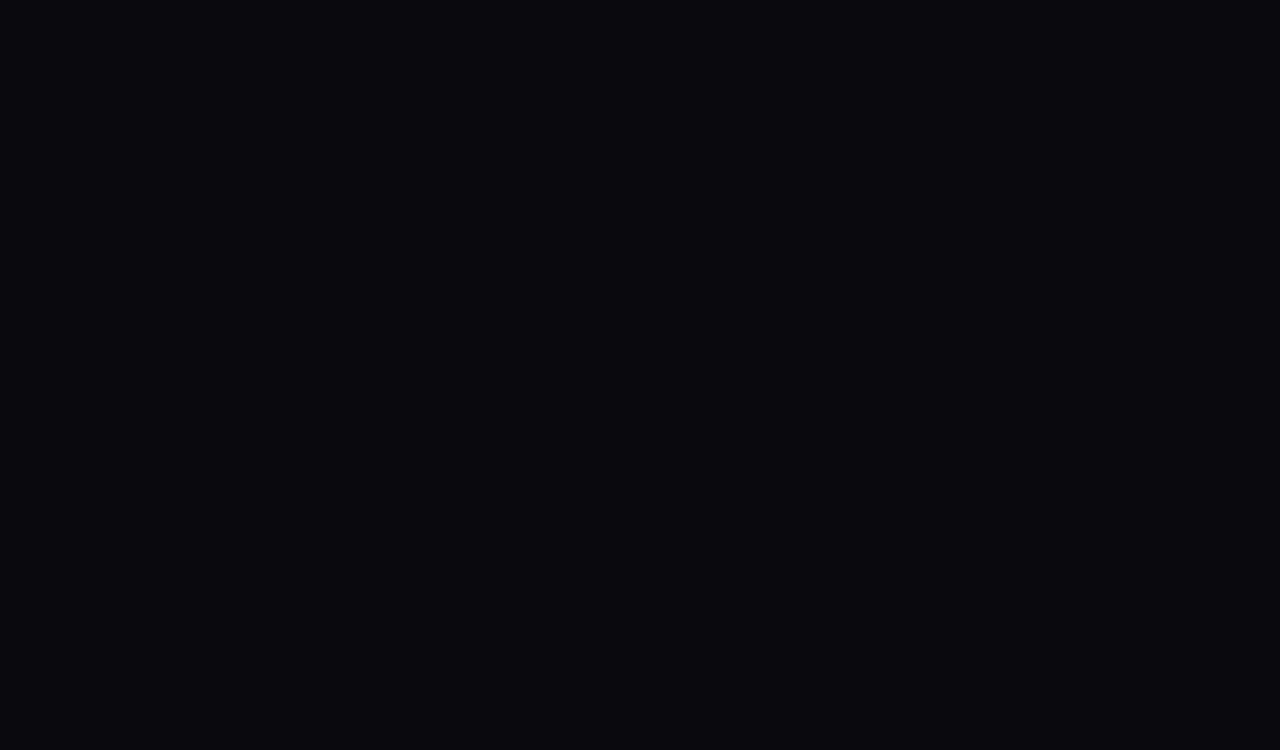
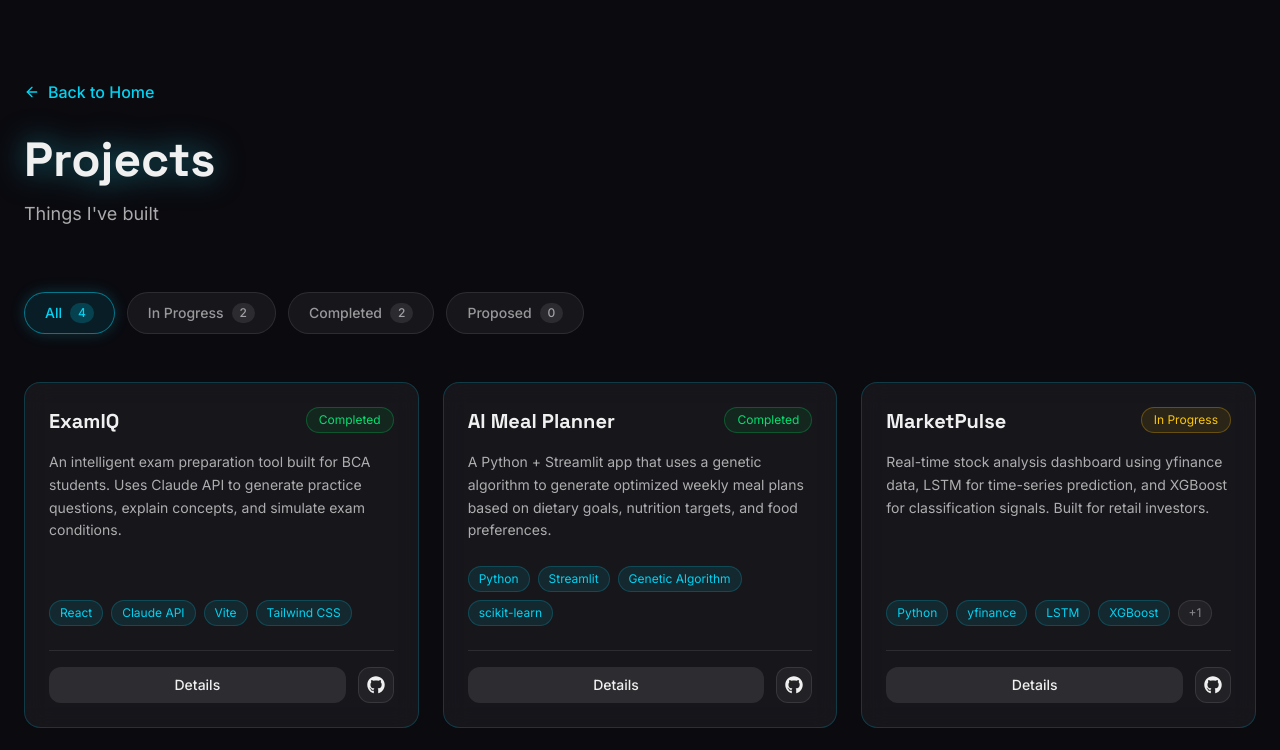
Before and after one commit to rohitraj-dev/portfolio, a React app: page /projects in a window 1280 px wide. Before the commit this address had no page. Shown: the top 750 px of the page. Built offline with nearby package versions, Linux system fonts and the light colour scheme; the HTML template or start-up script is replaced by a standard one.

Commit message:
feat: add /projects full page with filter tabs and detail pages

```diff
--- a/src/App.jsx
+++ b/src/App.jsx
@@ -1,7 +1,7 @@
 import { BrowserRouter, Routes, Route } from 'react-router-dom'
 import Home from './pages/Home'
 import ProjectDetail from './pages/ProjectDetail'
-
+import AllProjects from './pages/AllProjects'
 import Certifications from './pages/Certifications'
 import Education from './pages/Education'
 
@@ -10,6 +10,7 @@ function App() {
     <BrowserRouter>
       <Routes>
         <Route path="/" element={<Home />} />
+        <Route path="/projects" element={<AllProjects />} />
         <Route path="/projects/:id" element={<ProjectDetail />} />
         <Route path="/certifications" element={<Certifications />} />
         <Route path="/education" element={<Education />} />
--- a/src/components/Navbar.jsx
+++ b/src/components/Navbar.jsx
@@ -6,7 +6,7 @@ import { Link } from 'react-router-dom';
 const navLinks = [
   { label: 'About', id: 'about' },
   { label: 'Skills', id: 'skills' },
-  { label: 'Projects', id: 'projects' },
+  { label: 'Projects', path: '/projects' },
   { label: 'Education', path: '/education' },
   { label: 'Certifications', path: '/certifications' },
   { label: 'Contact', id: 'contact' },
--- /dev/null
+++ b/src/pages/AllProjects.jsx
@@ -0,0 +1,179 @@
+import { useState, useMemo } from 'react';
+import { motion, AnimatePresence } from 'framer-motion';
+import { Link } from 'react-router-dom';
+import { ExternalLink, ArrowLeft, ArrowRight } from 'lucide-react';
+import { FaGithub } from 'react-icons/fa6';
+import projectsData from '../data/projects';
+
+const TABS = ['All', 'In Progress', 'Completed', 'Proposed'];
+
+export default function AllProjects() {
+  const [activeTab, setActiveTab] = useState('All');
+
+  const filteredProjects = useMemo(() => {
+    if (activeTab === 'All') return projectsData;
+    return projectsData.filter((project) => project.status === activeTab);
+  }, [activeTab]);
+
+  return (
+    <div className="min-h-screen bg-[#0a0a0f] text-white py-20 px-6">
+      <div className="max-w-7xl mx-auto">
+
+        {/* Navigation & Hero */}
+        <div className="mb-16">
+          <Link
+            to="/"
+            className="text-cyan-400 hover:text-white transition-colors flex items-center gap-2 mb-8 font-medium inline-flex"
+          >
+            <ArrowLeft size={16} /> Back to Home
+          </Link>
+
+          <motion.div
+            initial={{ opacity: 0, y: -20 }}
+            animate={{ opacity: 1, y: 0 }}
+            transition={{ duration: 0.5 }}
+            className="text-center md:text-left"
+          >
+            <h1 className="text-4xl md:text-5xl font-bold font-[Space_Grotesk] drop-shadow-[0_0_15px_rgba(34,211,238,0.5)] mb-4">
+              Projects
+            </h1>
+            <p className="text-white/70 text-lg max-w-2xl">
+              Things I've built
+            </p>
+          </motion.div>
+        </div>
+
+        {/* Filter Tabs */}
+        <div className="flex flex-wrap items-center justify-center md:justify-start gap-3 mb-12">
+          {TABS.map((tab) => {
+            const count = tab === 'All'
+              ? projectsData.length
+              : projectsData.filter(p => p.status === tab).length;
+
+            const isActive = activeTab === tab;
+
+            return (
+              <button
+                key={tab}
+                onClick={() => setActiveTab(tab)}
+                className={`px-5 py-2.5 rounded-full text-sm font-medium transition-all duration-300 flex items-center gap-2 border ${
+                  isActive
+                    ? 'bg-cyan-400/10 border-cyan-400/50 text-cyan-400 shadow-[0_0_15px_rgba(34,211,238,0.2)]'
+                    : 'bg-white/5 border-white/10 text-white/60 hover:bg-white/10 hover:text-white hover:border-white/20'
+                }`}
+              >
+                {tab}
+                <span className={`text-xs px-2 py-0.5 rounded-full ${
+                  isActive ? 'bg-cyan-400/20 text-cyan-400' : 'bg-white/10 text-white/60'
+                }`}>
+                  {count}
+                </span>
+              </button>
+            );
+          })}
+        </div>
+
+        {/* Projects Grid */}
+        {filteredProjects.length > 0 ? (
+          <motion.div
+            layout
+            className="grid grid-cols-1 md:grid-cols-2 lg:grid-cols-3 gap-6"
+          >
+            <AnimatePresence mode="popLayout">
+              {filteredProjects.map((project, index) => {
+                let badgeClass = "bg-white/10 text-white border-white/20";
+                if (project.status === "Completed" || project.status === "Done") {
+                  badgeClass = "bg-green-500/10 text-green-400 border-green-500/30";
+                } else if (project.status === "In Progress") {
+                  badgeClass = "bg-yellow-500/10 text-yellow-400 border-yellow-500/30";
+                } else if (project.status === "Proposed") {
+                  badgeClass = "bg-purple-500/10 text-purple-400 border-purple-500/30";
+                }
+
+                return (
+                  <motion.div
+                    key={project.id}
+                    layout
+                    initial={{ opacity: 0, y: 20 }}
+                    animate={{ opacity: 1, y: 0 }}
+                    exit={{ opacity: 0, scale: 0.9 }}
+                    transition={{ duration: 0.4, delay: index * 0.1 }}
+                    className="flex flex-col bg-white/5 backdrop-blur-md border border-cyan-400/20 rounded-2xl overflow-hidden hover:border-cyan-400/50 hover:shadow-[0_0_20px_rgba(34,211,238,0.1)] transition-all duration-300"
+                  >
+                    <div className="p-6 flex-1 flex flex-col">
+                      <div className="flex justify-between items-start mb-4">
+                        <h3 className="text-xl font-bold text-white font-[Space_Grotesk]">
+                          {project.title}
+                        </h3>
+                        <span className={`text-xs px-3 py-1 rounded-full border whitespace-nowrap ${badgeClass}`}>
+                          {project.status === 'Done' ? 'Completed' : project.status}
+                        </span>
+                      </div>
+
+                      <p className="text-white/70 text-sm leading-relaxed mb-6 flex-1">
+                        {project.description}
+                      </p>
+
+                      <div className="flex flex-wrap gap-2 mb-6">
+                        {project.tags.slice(0, 4).map((tag, idx) => (
+                          <span
+                            key={idx}
+                            className="bg-cyan-400/10 border border-cyan-400/20 text-cyan-400 text-xs rounded-full px-2.5 py-1"
+                          >
+                            {tag}
+                          </span>
+                        ))}
+                        {project.tags.length > 4 && (
+                          <span className="bg-white/5 border border-white/10 text-white/50 text-xs rounded-full px-2.5 py-1">
+                            +{project.tags.length - 4}
+                          </span>
+                        )}
+                      </div>
+
+                      <div className="flex items-center gap-3 mt-auto pt-4 border-t border-white/10">
+                        <Link
+                          to={`/projects/${project.id}`}
+                          className="flex-1 text-center bg-white/10 hover:bg-white/20 text-white text-sm font-medium py-2 px-4 rounded-xl transition-colors"
+                        >
+                          Details
+                        </Link>
+                        {project.github && (
+                          <a
+                            href={project.github}
+                            target="_blank"
+                            rel="noopener noreferrer"
+                            className="p-2 bg-white/5 hover:bg-white/10 border border-white/10 text-white rounded-xl transition-colors"
+                          >
+                            <FaGithub size={18} />
+                          </a>
+                        )}
+                        {project.live && (
+                          <a
+                            href={project.live}
+                            target="_blank"
+                            rel="noopener noreferrer"
+                            className="p-2 bg-cyan-400/10 hover:bg-cyan-400/20 border border-cyan-400/20 text-cyan-400 rounded-xl transition-colors"
+                          >
+                            <ExternalLink size={18} />
+                          </a>
+                        )}
+                      </div>
+                    </div>
+                  </motion.div>
+                );
+              })}
+            </AnimatePresence>
+          </motion.div>
+        ) : (
+          <motion.div
+            initial={{ opacity: 0 }}
+            animate={{ opacity: 1 }}
+            className="text-center py-20 bg-white/5 border border-white/10 rounded-2xl"
+          >
+            <p className="text-white/50 text-lg">No projects found in this category.</p>
+          </motion.div>
+        )}
+      </div>
+    </div>
+  );
+}
--- a/src/pages/Home.jsx
+++ b/src/pages/Home.jsx
@@ -2,7 +2,6 @@ import Navbar from '../components/Navbar'
 import Hero from '../components/Hero'
 import About from '../components/About'
 import Skills from '../components/Skills'
-import Projects from '../components/Projects'
 import Contact from '../components/Contact'
 
 function Home() {
@@ -12,7 +11,6 @@ function Home() {
       <Hero />
       <About />
       <Skills />
-      <Projects />
       <Contact />
 
       <footer className="bg-[#0a0a0f] border-t border-white/10 py-6 text-center">
--- a/src/pages/ProjectDetail.jsx
+++ b/src/pages/ProjectDetail.jsx
@@ -14,8 +14,8 @@ export default function ProjectDetail() {
     return (
       <div className="min-h-screen bg-[#0a0a0f] flex flex-col items-center justify-center text-white px-6 text-center">
         <h1 className="text-3xl font-bold mb-4 font-[Space_Grotesk]">Project not found</h1>
-        <Link to="/" className="text-cyan-400 hover:text-cyan-300 transition-colors flex items-center gap-2 font-medium">
-          <ArrowLeft size={16} /> Back to Home
+        <Link to="/projects" className="text-cyan-400 hover:text-cyan-300 transition-colors flex items-center gap-2 font-medium">
+          <ArrowLeft size={16} /> Back to Projects
         </Link>
       </div>
     );
@@ -33,12 +33,12 @@ export default function ProjectDetail() {
       <div className="max-w-4xl mx-auto">
         {/* HERO SECTION */}
         <div className="mb-12">
-          <button
-            onClick={() => navigate(-1)}
-            className="text-cyan-400 hover:text-white transition-colors flex items-center gap-2 mb-8 font-medium"
+          <Link
+            to="/projects"
+            className="text-cyan-400 hover:text-white transition-colors flex items-center gap-2 mb-8 font-medium inline-flex"
           >
-            <ArrowLeft size={16} /> Back
-          </button>
+            <ArrowLeft size={16} /> Back to Projects
+          </Link>
 
           <div className="flex flex-wrap items-center gap-4 mb-3">
             <h1 className="font-bold text-4xl md:text-6xl font-[Space_Grotesk]">
```
